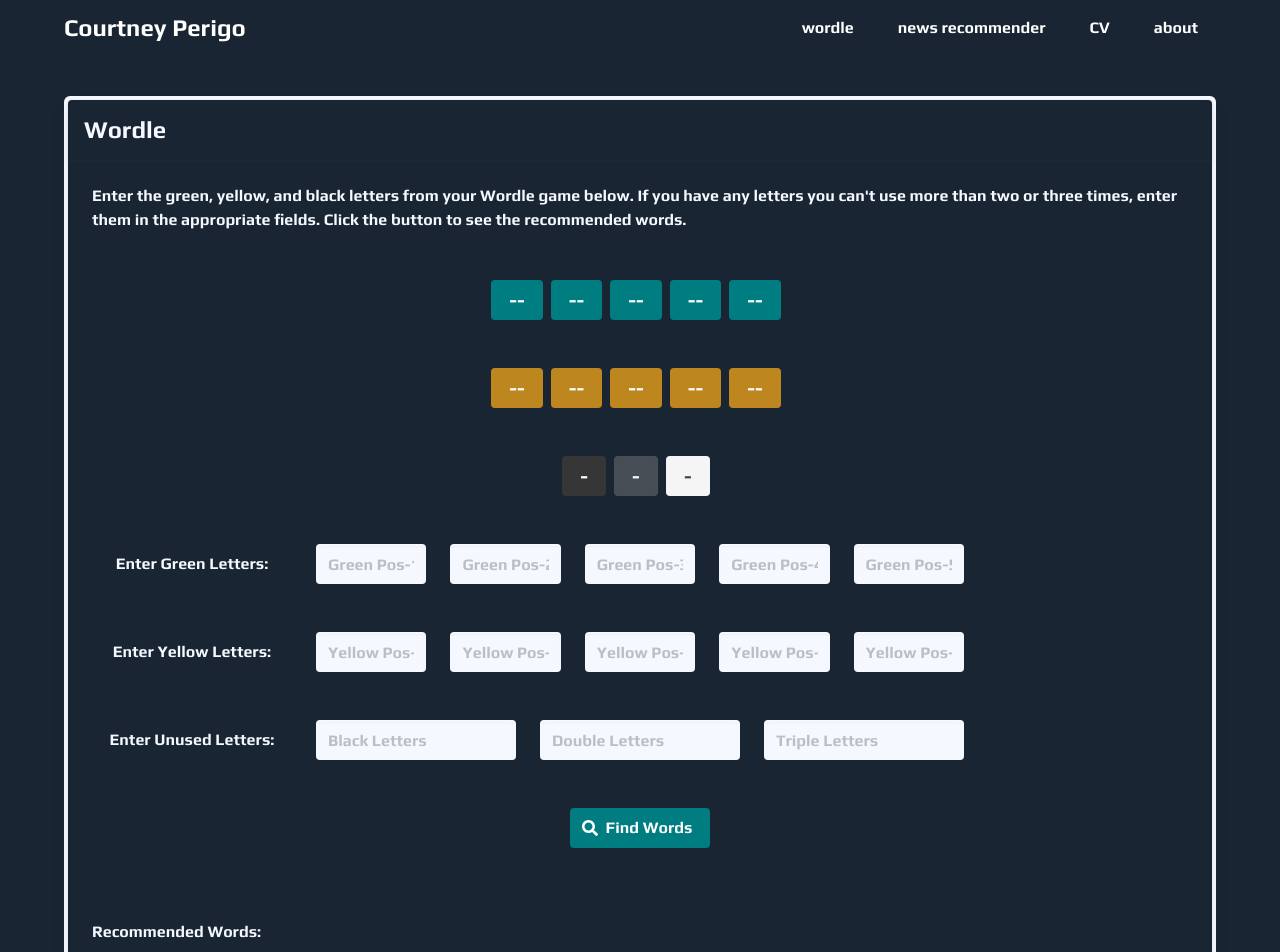
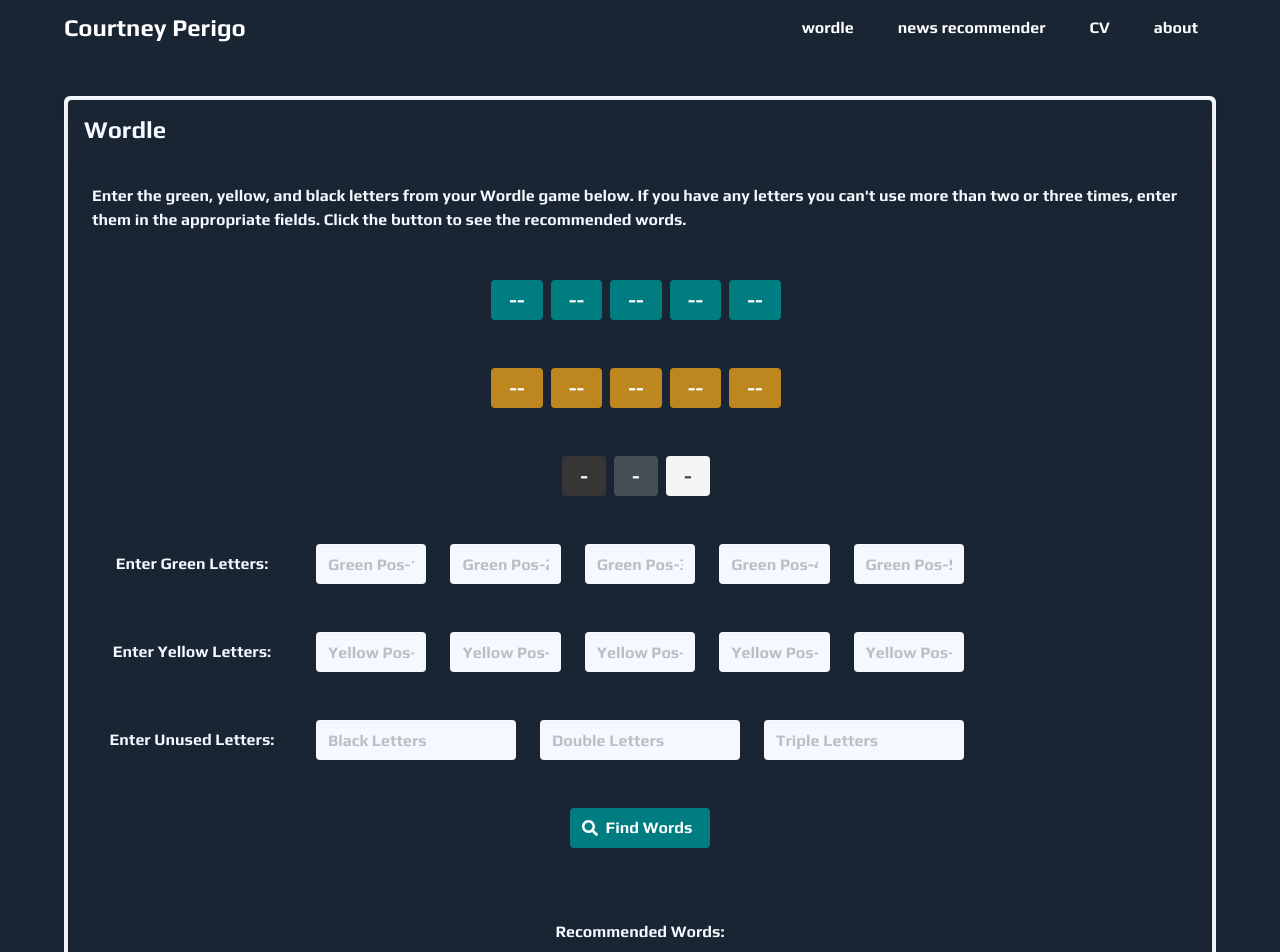
Before and after one commit to agentdanger/courtney-perigo-dotcom, a Vue app in the folder courtney-perigo-dotcom/: page /wordle in a window 1280 px wide. Shown: the top 952 px of the page. Built offline with nearby package versions, Linux system fonts and the light colour scheme; what vue3-apexcharts would draw is missing.

Commit message:
Update Wordle.vue

```diff
--- a/courtney-perigo-dotcom/src/views/Wordle.vue
+++ b/courtney-perigo-dotcom/src/views/Wordle.vue
@@ -318,11 +318,6 @@
         })
 }
 
-// watch(greenLetters1, (newGreenLetters1, oldGreenLetters1) => {
-//     greenLetters1 = newGreenLetters1
-// })
-
-
 </script>
 
 <template>
@@ -495,7 +490,7 @@
                             </div>
                         </div>
                         <div class="card-content">
-                            <div class="content has-text-white">
+                            <div class="content has-text-white has-text-centered">
                                 <p>Recommended Words:</p>
                                 <div v-for="word in recommendedWords">
                                     <p>{{ word }}</p>
```
